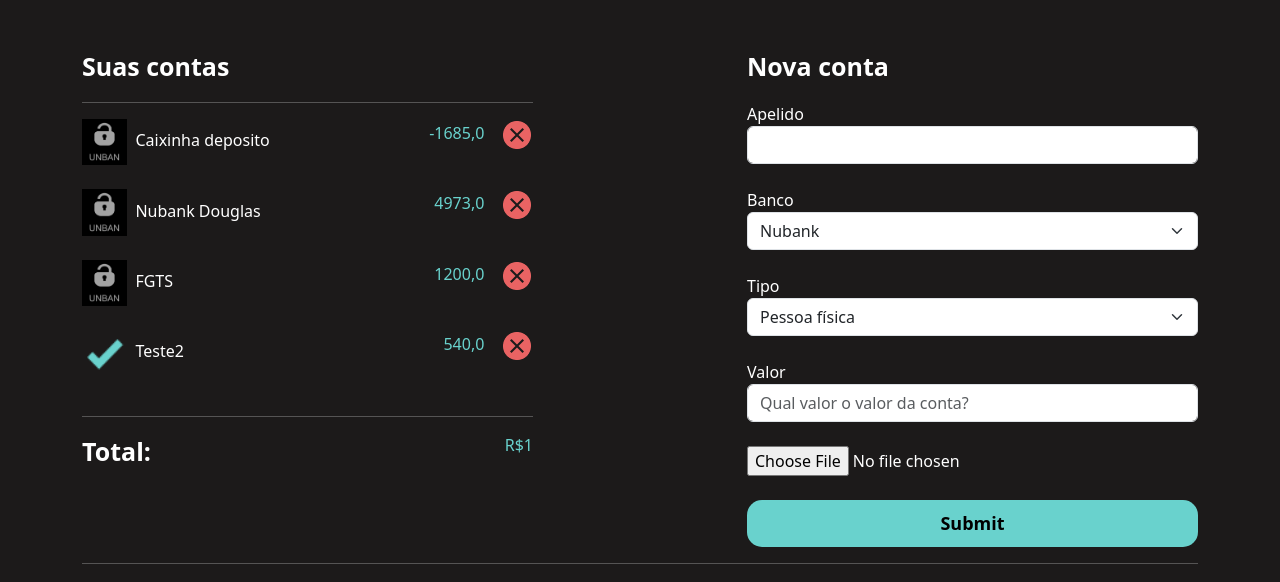
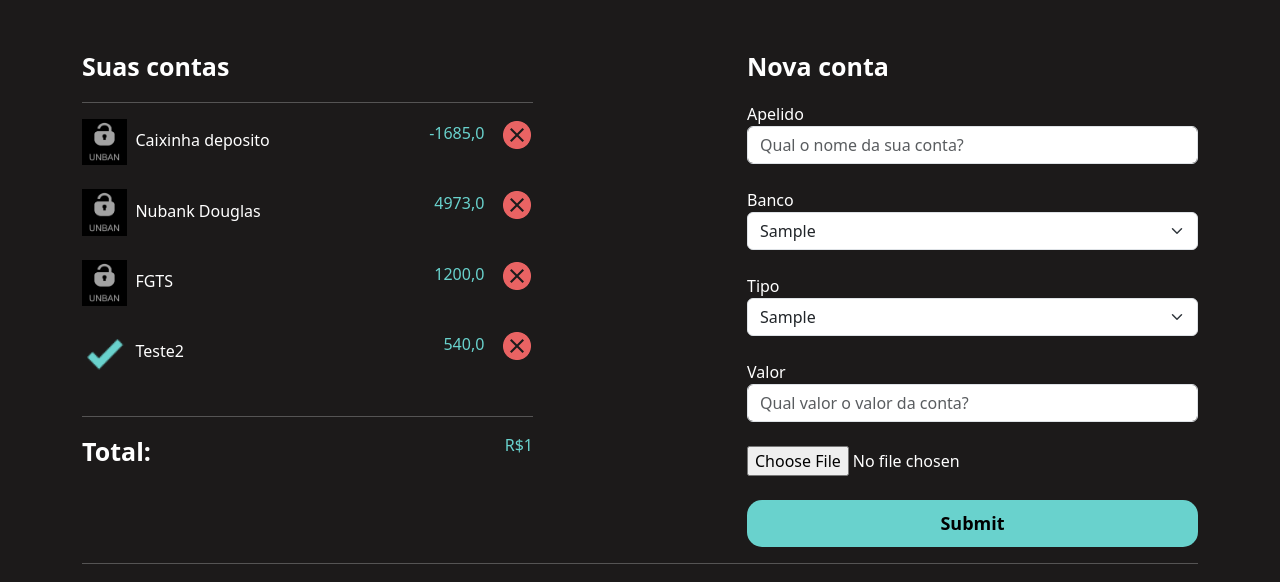
Before and after one commit to Arkashersz/Financez, a Django app: template perfil/templates/gerenciar.html in a window 1280 px wide. Shown: the part 56-638 px from the top of the page. Run offline with Django 4.2, Linux system fonts and the light colour scheme; data comes from the database, SQL or seed files in the repository; both versions use the stored data as it was after the commit; the template is opened without the code that fills it: values that come from a table or form of the project are taken from there, most other values are stand-ins (such as "Sample title", 1, 10 or a date in 2020).

Commit message:
<UPDATE> Gerenciar - Corrigido problema de não mostrar as opções de banco

```diff
--- a/perfil/templates/gerenciar.html
+++ b/perfil/templates/gerenciar.html
@@ -53,17 +53,22 @@
       >
         {% csrf_token %}
         <label>Apelido</label>
-        <input type="text" name="apelido" class="form-control" placeholder="" />
+        <input type="text" name="apelido" class="form-control" placeholder="Qual o nome da sua conta?" />
         <br />
         <label>Banco</label>
-        <select name="banco" class="form-select">
-          <option value="NU">Nubank</option>
-        </select>
-        <br />
+          <select name="banco" class="form-select">
+            {% for choice in banco_choices %}
+              <option value="{{choice.0}}">{{choice.1}}</option>
+            {% endfor %}
+          </select>
+          <br />
+
+
         <label>Tipo</label>
         <select name="tipo" class="form-select">
-          <option value="pf">Pessoa física</option>
-          <option value="pj">Pessoa jurídica</option>
+          {% for choice in tipo_choices %}
+            <option value="{{choice.0}}">{{choice.1}}</option>
+          {% endfor %}
         </select>
         <br />
         <label>Valor</label>
--- a/perfil/views.py
+++ b/perfil/views.py
@@ -38,7 +38,9 @@ def gerenciar(request):
     total_contas = 0
     for conta in contas:
         total_contas += conta.valor
-    return render(request, 'gerenciar.html', {'contas': contas, 'total_contas': total_contas, 'categorias': categorias})
+    banco_choices = Conta.banco_choices  # Recupere as opções de banco
+    tipo_choices = conta.tipo_choices
+    return render(request, 'gerenciar.html', {'contas': contas, 'total_contas': total_contas, 'categorias': categorias, 'banco_choices': banco_choices, 'tipo_choices': tipo_choices})
 
 def cadastrar_banco(request):
     apelido = request.POST.get('apelido')
```
Also changed, not shown: db.sqlite3, media/icones/check_439sZtg.png (added).
